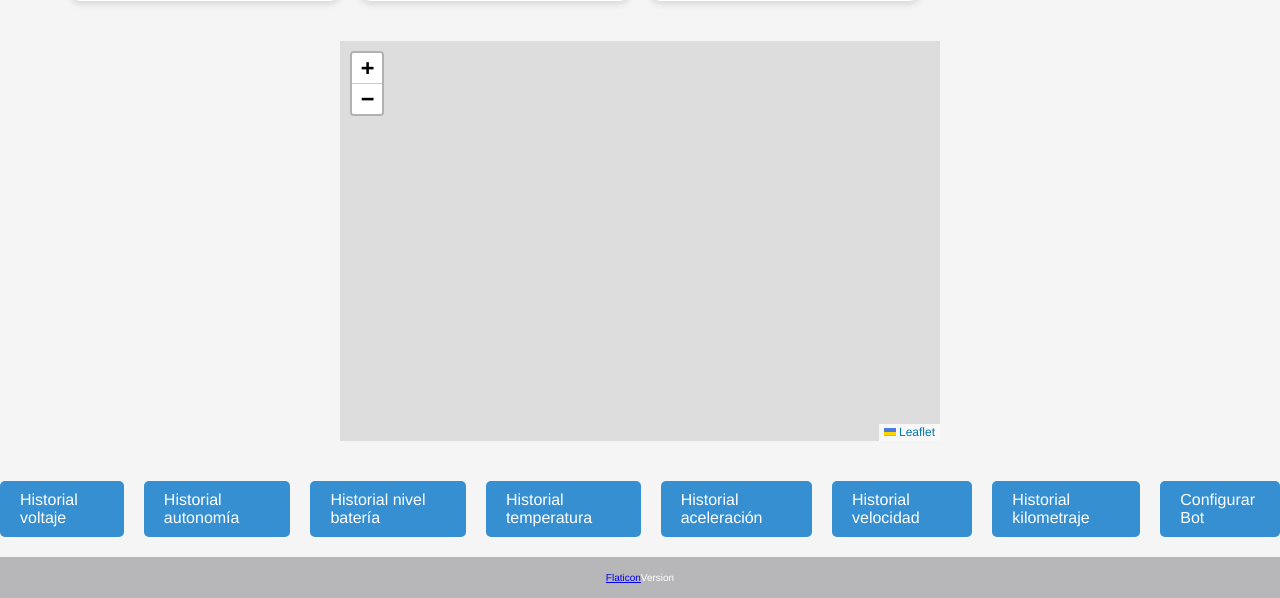
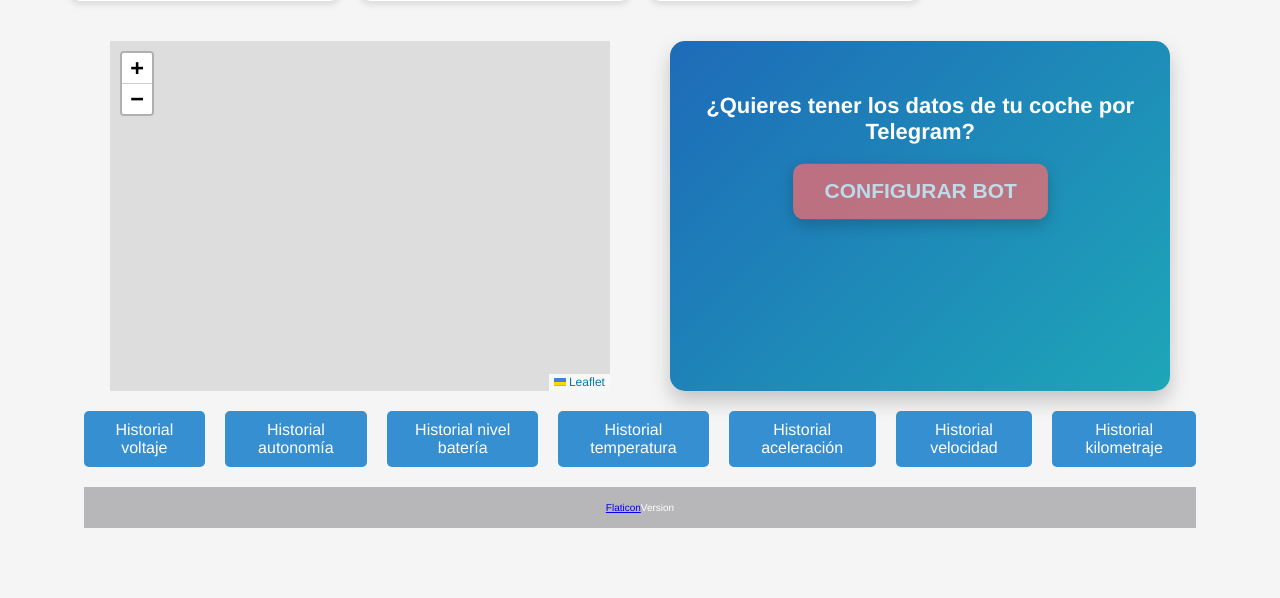
Before and after one commit to FlEtsv/sensorStats, a Flask app: template templates/index.html in a window 1280 px wide. Shown: the part 792-1390 px from the top of the page. After the commit the page ends 1320 px from the top, so only its background shows below. Run offline with Flask 2, Linux system fonts and the light colour scheme; the template is opened without the code that fills it, so the values that code supplies are empty; some libraries are stand-ins or nearby versions.

Commit message:
añadido componente anuncio bot telegram

```diff
--- a/auxiliar/indexBack/indexBack.py
+++ b/auxiliar/indexBack/indexBack.py
@@ -109,7 +109,7 @@ def render_index_template(context, ultimaActualizacion=None):
         mileage=context['mileage'],
         error=context['error'],
         coordinates=context['coordinates'],
-        version='1.4.3',
+        version='1.4.5',
         ultimaActualizacion=ultimaActualizacion
 
     ), 200
--- /dev/null
+++ b/static/assets/styles/MapaYBot.css
@@ -0,0 +1,76 @@
+.mapaYBot {
+    width: 90%; /* Reduce el ancho general del contenedor principal para dar más espacio en los lados */
+    padding: 20px;
+    box-sizing: border-box;
+    margin-bottom: 30px;
+    text-align: center;
+    margin: 0 auto; /* Centra el contenedor en la página */
+}
+
+#mapid {
+    display: inline-block;
+    vertical-align: top;
+    height: 350px; /* Reduce la altura del mapa */
+    width: 45%; /* Reduce el ancho para dejar más espacio entre los elementos */
+    margin-right: 5%; /* Añade espacio entre el mapa y el contenedor del botón */
+    box-sizing: border-box;
+}
+
+.contenedorBotonBot {
+    display: inline-block;
+    vertical-align: top;
+    background: linear-gradient(135deg, #1e6bb8, #1ea6b8);
+    border-radius: 15px;
+    padding: 30px; /* Reduce el padding del contenedor */
+    text-align: center;
+    box-shadow: 0 10px 20px rgba(0, 0, 0, 0.2);
+    color: white;
+    width: 45%; /* Reduce el ancho para dejar más espacio entre los elementos */
+    box-sizing: border-box;
+    min-height: 350px; /* Reduce la altura mínima para ajustarse a la nueva altura del mapa */
+    margin: 0;
+}
+
+.contenedorBotonBot p {
+    font-size: 22px; /* Reduce el tamaño de la fuente */
+    margin-bottom: 20px; /* Ajusta el margen inferior */
+    font-weight: bold;
+    animation: slideIn 0.8s ease-out;
+}
+
+@keyframes parpadeoBoton {
+    0%, 100% {
+        opacity: 1;
+        transform: scale(1);
+    }
+    50% {
+        opacity: 0.7;
+        transform: scale(1.05);
+    }
+}
+
+.botonBot {
+    background-color: #ff6b6b;
+    color: white;
+    padding: 15px 30px; /* Reduce el tamaño del botón */
+    border: none;
+    border-radius: 10px;
+    cursor: pointer;
+    font-size: 20px; /* Reduce el tamaño de la fuente del botón */
+    font-weight: bold;
+    text-transform: uppercase;
+    box-shadow: 0 5px 15px rgba(0, 0, 0, 0.3);
+    transition: all 0.3s ease;
+    animation: parpadeoBoton 1.5s infinite;
+}
+
+.botonBot:hover {
+    background-color: #ff5252;
+    transform: translateY(-3px);
+    box-shadow: 0 8px 25px rgba(0, 0, 0, 0.4);
+}
+
+.botonBot:active {
+    transform: translateY(1px);
+    box-shadow: 0 3px 10px rgba(0, 0, 0, 0.3);
+}
--- a/templates/index.html
+++ b/templates/index.html
@@ -6,6 +6,7 @@
     <title>Datos de vehículo</title>
     <link rel="icon" href="/static/assets/img/favicon.ico" type="image/x-icon">
     <link rel="stylesheet" href="https://unpkg.com/leaflet/dist/leaflet.css" />
+    <link rel="stylesheet" href="/static/assets/styles/MapaYBot.css">
     <style>
         body {
             font-family: 'Helvetica Neue', Arial, sans-serif;
@@ -220,20 +221,8 @@
                 margin-top: 20px;
             }
         }
-        #mapid {
-            height: 400px;
-            width: 600px;
-            margin-top: 20px;
-            margin-bottom: 20px;
-        }
-        .bot{
-            padding: 10px 20px;
-            background-color: #91f17f;
-            color: #6bf16b;
-            border-radius: 5px;
-            text-decoration: none;
-            transition: background-color 0.3s;
-        }
+
+
 
 
 
@@ -304,7 +293,12 @@
         </div>
     {% endif %}
 </div>
-<div id="mapid"></div>
+<div class="mapaYBot">
+    <div id="mapid"></div>
+    <div class="contenedorBotonBot">
+        <p>¿Quieres tener los datos de tu coche por Telegram?</p>
+        <button class="botonBot" onclick="location.href='/configuracionBot'">Configurar Bot</button>
+</div>
 <div class="data-links">
     <a href="/data/battery_voltage">Historial voltaje</a>
     <a href="/data/autonomy">Historial autonomía</a>
@@ -313,7 +307,7 @@
     <a href="/data/acceleration">Historial aceleración</a>
     <a href="/data/speed">Historial velocidad</a>
     <a href="/data/mileage">Historial kilometraje</a>
-    <a class="bot" href="/configuracionBot">Configurar Bot</a>
+
 </div>
 <div id="loading" style="display: none;">
     <div class="loader"></div>
```
